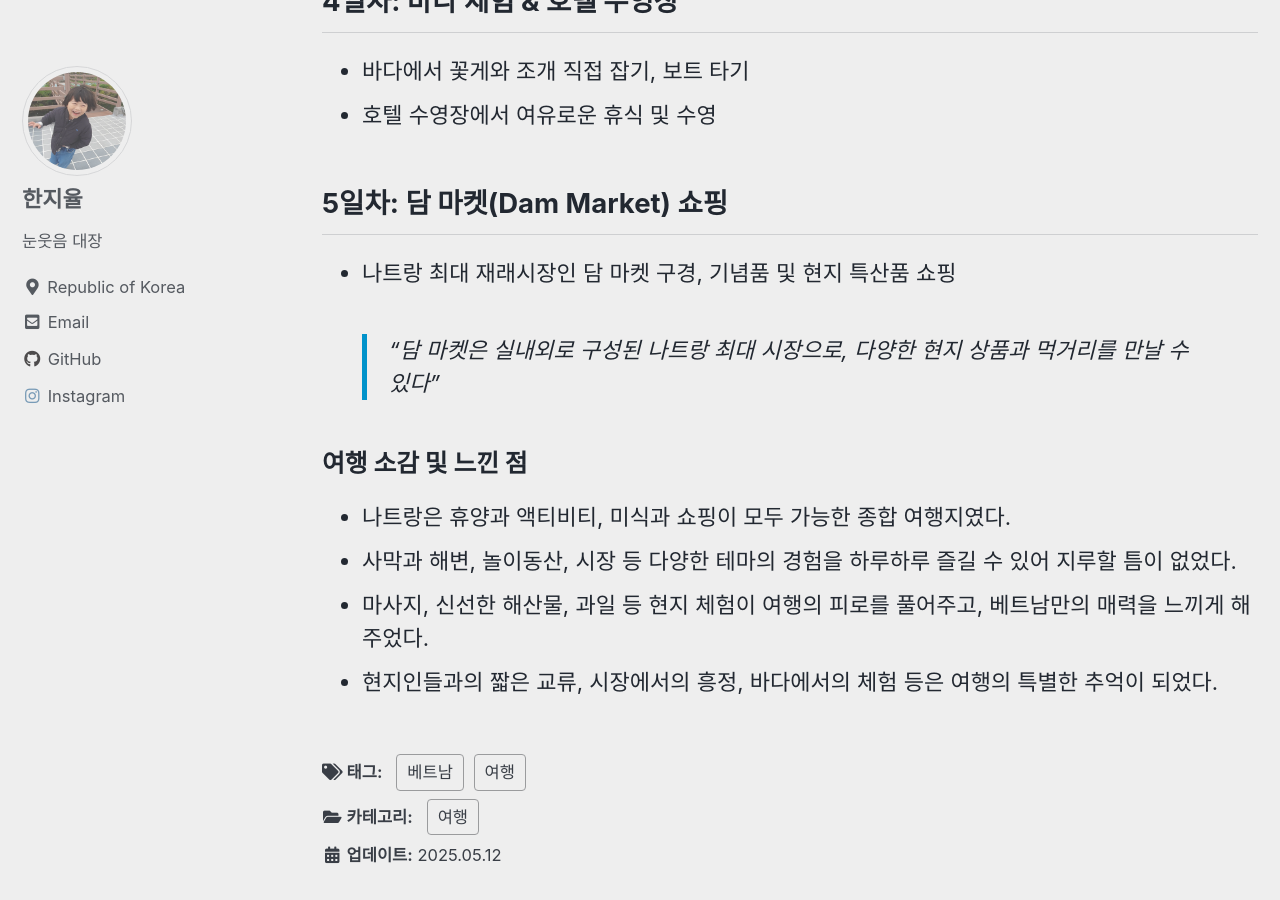
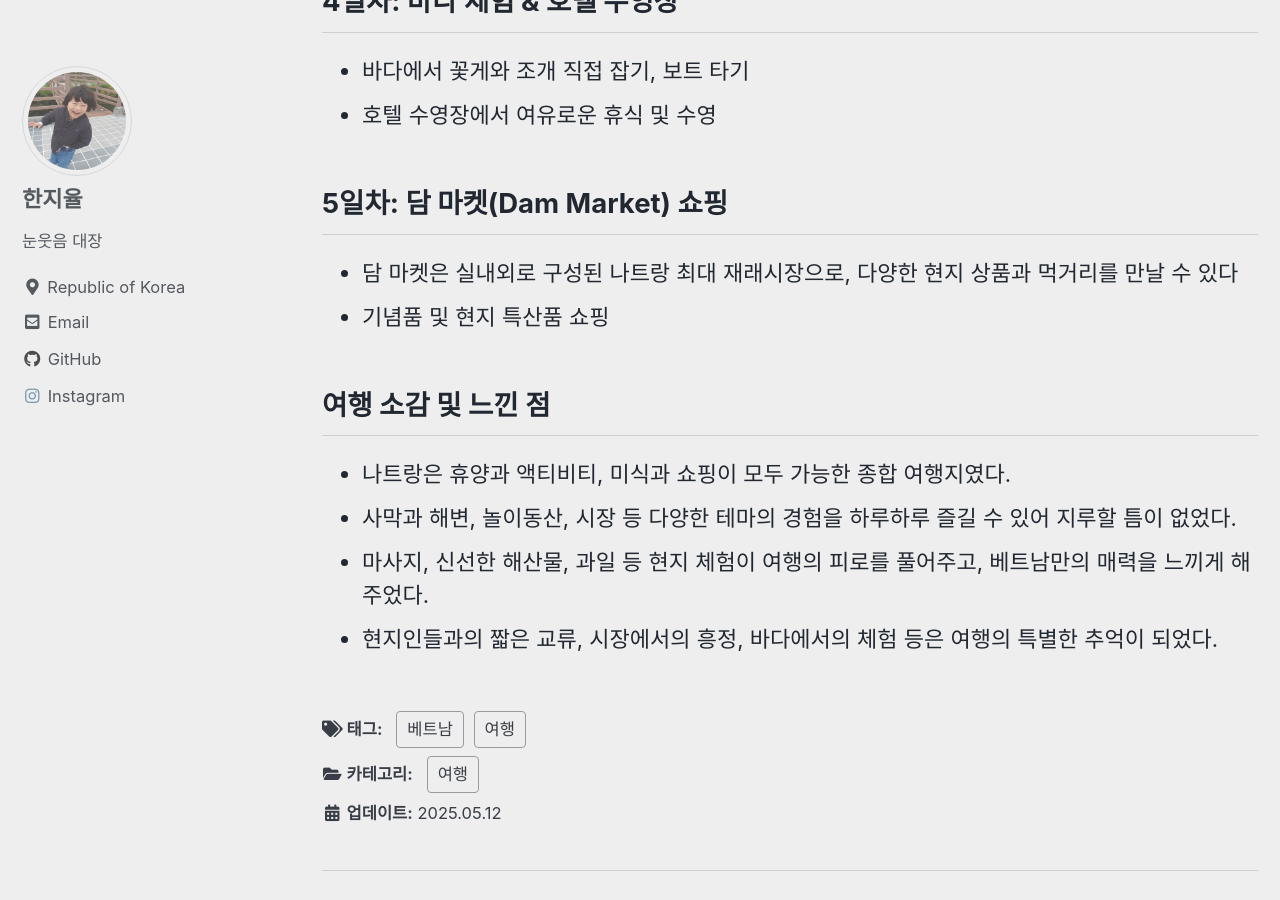
Before and after one commit to 9oodcat/9oodcat.github.io, a Jekyll site: the page built from _posts/travel/2025-05-12-vietnam.md, in a window 1280 px wide and 900 px high, scrolled down 1892 px. Built offline with Jekyll 4.4.1, drawn with Linux system fonts in a browser that asks for light colours; cached includes are drawn as plain includes.

Commit message:
update vietnam

```diff
--- a/_posts/travel/2025-05-12-vietnam.md
+++ b/_posts/travel/2025-05-12-vietnam.md
@@ -39,11 +39,10 @@ toc_sticky: true
 - 호텔 수영장에서 여유로운 휴식 및 수영
 
 ## 5일차: 담 마켓(Dam Market) 쇼핑
-- 나트랑 최대 재래시장인 담 마켓 구경, 기념품 및 현지 특산품 쇼핑
-  > "담 마켓은 실내외로 구성된 나트랑 최대 시장으로, 다양한 현지 상품과 먹거리를 만날 수 있다"
+- 담 마켓은 실내외로 구성된 나트랑 최대 재래시장으로, 다양한 현지 상품과 먹거리를 만날 수 있다
+- 기념품 및 현지 특산품 쇼핑
 
-### **여행 소감 및 느낀 점**
-
+## 여행 소감 및 느낀 점
 - 나트랑은 휴양과 액티비티, 미식과 쇼핑이 모두 가능한 종합 여행지였다.
 - 사막과 해변, 놀이동산, 시장 등 다양한 테마의 경험을 하루하루 즐길 수 있어 지루할 틈이 없었다.
 - 마사지, 신선한 해산물, 과일 등 현지 체험이 여행의 피로를 풀어주고, 베트남만의 매력을 느끼게 해주었다.
```
